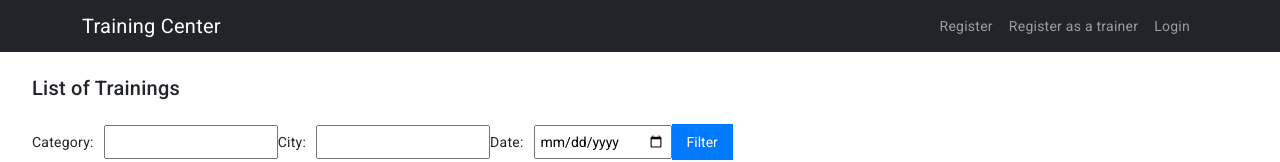
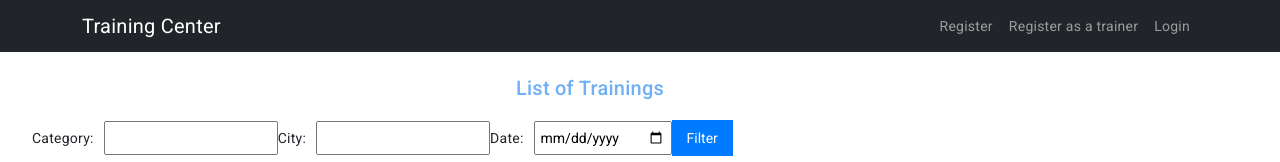
Before and after one commit to Achraftraf/TrainingPortal_front_end, an Angular app: page /training-list in a window 1280 px wide. Shown: the top 162 px of the page. Built offline with nearby package versions, Linux system fonts and the light colour scheme; no server answers; what @fullcalendar/angular would draw is missing.

Commit message:
some changing

```diff
--- a/src/app/components/dashboard/dashboard.component.html
+++ b/src/app/components/dashboard/dashboard.component.html
@@ -1,9 +1,9 @@
-<mat-toolbar color="primary" class="mat-elevation-z8">
+<!-- <mat-toolbar color="primary" class="mat-elevation-z8">
   <button (click)="drawer.toggle()" mat-icon-button>
     <mat-icon>menu</mat-icon>
   </button>
 
-</mat-toolbar>
+</mat-toolbar> -->
 
 <mat-drawer-container class="drawer-container" autosize>
   <mat-drawer #drawer opened="true" mode="side" position="start">
--- a/src/app/components/formateur-inscription/formateur-inscription.component.ts
+++ b/src/app/components/formateur-inscription/formateur-inscription.component.ts
@@ -43,7 +43,8 @@ export class FormateurInscriptionComponent implements OnInit {
         response => {
           console.log('Response:', response);
           // Handle success response
-          this.router.navigateByUrl('/dashboard');
+          this.router.navigateByUrl('/accueil');
+          alert("request sent " + response.name);
         },
         error => {
           console.error('Error:', error);
--- a/src/app/components/register/register.component.ts
+++ b/src/app/components/register/register.component.ts
@@ -1,5 +1,6 @@
 import { Component, OnInit } from '@angular/core';
 import { FormBuilder, FormGroup, Validators } from '@angular/forms';
+import { Router } from '@angular/router';
 import { JwtService } from 'src/app/service/jwt.service';
 
 @Component({
@@ -13,7 +14,8 @@ export class RegisterComponent implements OnInit {
 
   constructor(
     private service: JwtService,
-    private fb: FormBuilder
+    private fb: FormBuilder,
+    private router: Router
   ) { }
 
   ngOnInit(): void {
@@ -41,6 +43,7 @@ export class RegisterComponent implements OnInit {
       (response) => {
         if (response.id != null) {
           alert("Hello " + response.name);
+          this.router.navigateByUrl('/accueil');
         }
       }
     )
--- a/src/app/components/training-list/training-list.component.scss
+++ b/src/app/components/training-list/training-list.component.scss
@@ -4,7 +4,8 @@
     margin: 20px;
 
     h2 {
-      margin-bottom: 20px;
+      color: #6eaff5;
+      text-align: center;
     }
 
     form {
```
